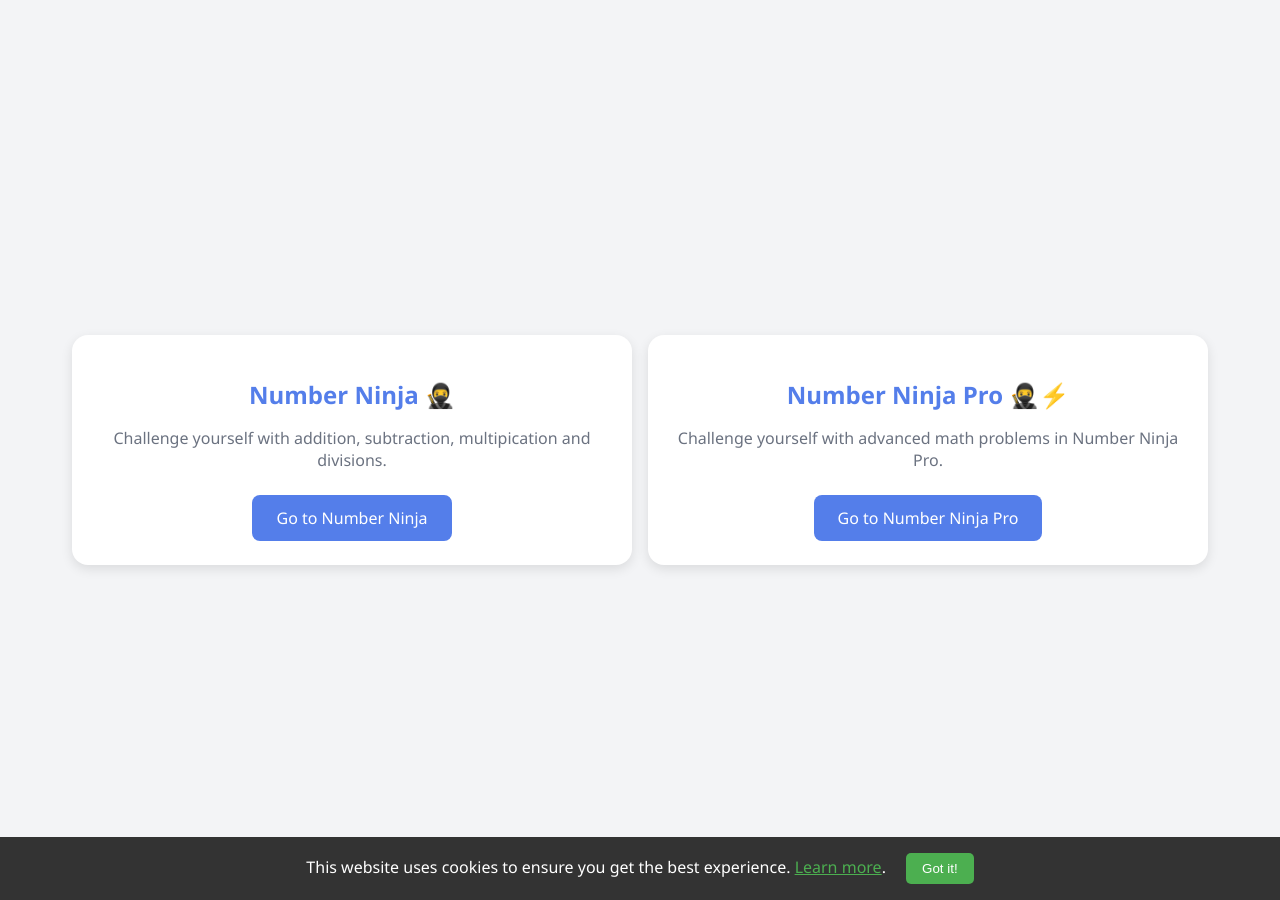
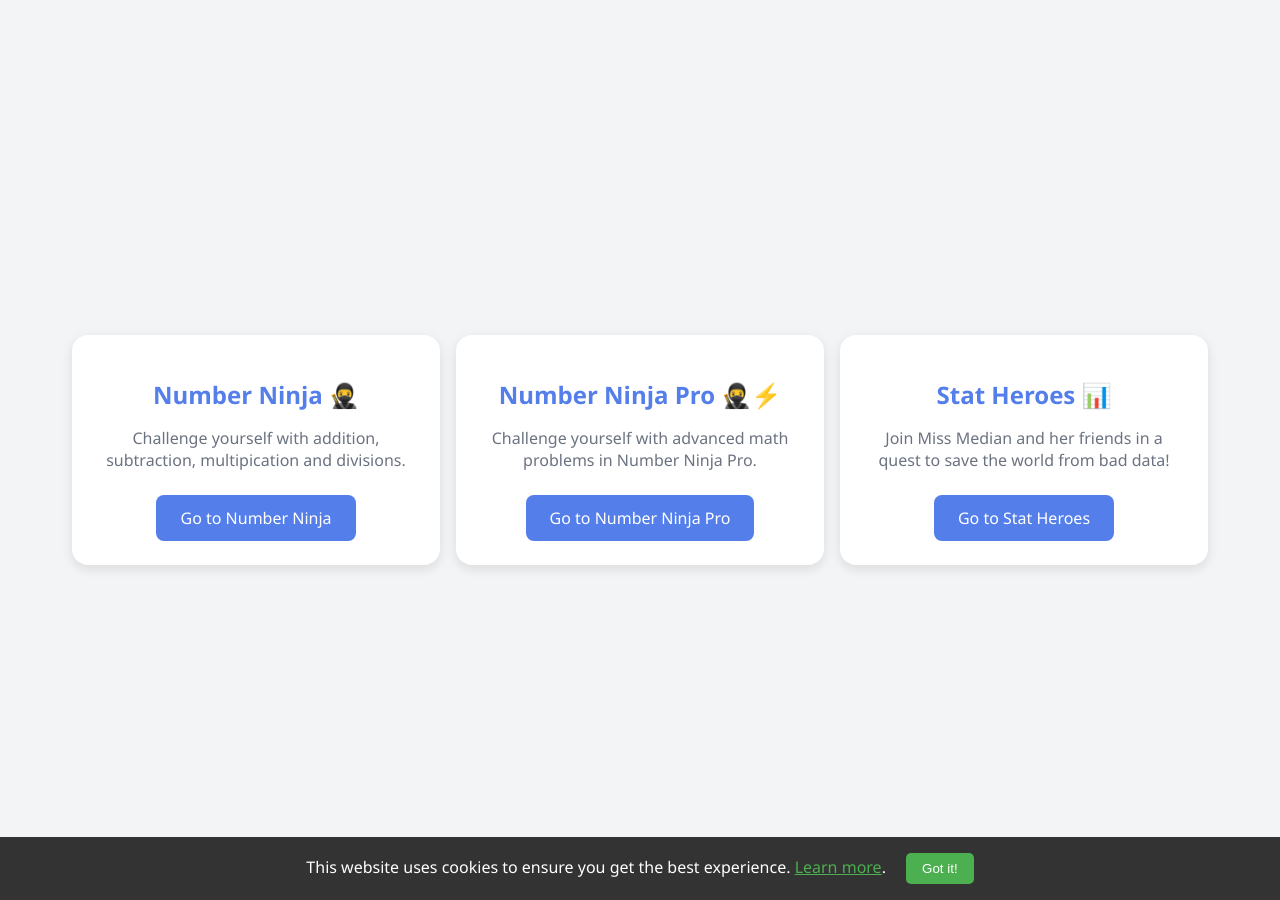
Before and after one commit to manmohanp/manmohanp.github.io, a Jekyll site: the page games/index.html, which Jekyll copies as it is, in a window 1280 px wide. Built offline with Jekyll 4.4.1, drawn with Linux system fonts in a browser that asks for light colours.

Commit message:
Update index.html

```diff
--- a/games/index.html
+++ b/games/index.html
@@ -87,6 +87,11 @@
       <p>Challenge yourself with advanced math problems in Number Ninja Pro.</p>
       <a href="numberninjapro.html">Go to Number Ninja Pro</a>
     </div>
+    <div class="card">
+      <h2>Stat Heroes 📊</h2>
+      <p>Join Miss Median and her friends in a quest to save the world from bad data!</p>
+      <a href="statheros.html">Go to Stat Heroes</a>
+    </div>
     <div id="cookieConsent" style="display: none; position: fixed; bottom: 0; left: 0; width: 100%; background: #333; color: white; padding: 1rem; text-align: center; z-index: 1000;">
         This website uses cookies to ensure you get the best experience. <a href="#" style="color: #4caf50;">Learn more</a>.
         <button onclick="acceptCookies()" style="margin-left: 1rem; background: #4caf50; color: white; border: none; padding: 0.5rem 1rem; border-radius: 5px; cursor: pointer;">Got it!</button>
```
